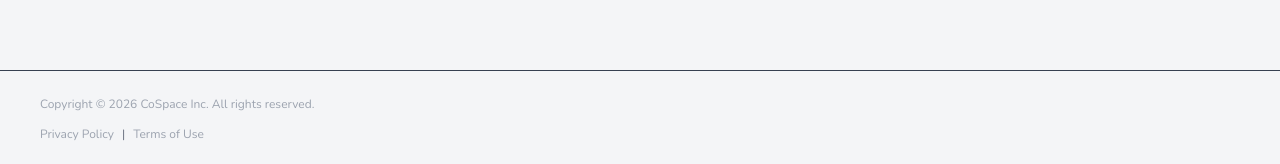
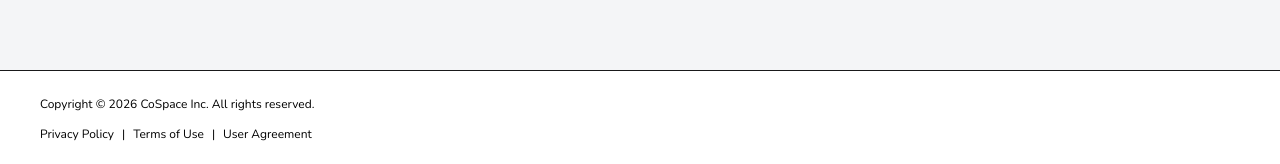
Before and after one commit to usermenei/6Noob7Hack-Frontend, a Next.js app: page / in a window 1280 px wide. Shown: the part 782-946 px from the top of the page. Built offline with nearby package versions, Linux system fonts and the light colour scheme; no server answers.

Commit message:
Adding aggrement at bottom menu

```diff
--- /dev/null
+++ b/src/app/agreements/page.tsx
@@ -0,0 +1,49 @@
+import styles from "../../components/Policy.module.css";
+
+export default function UserAgreementPage() {
+  return (
+    <main className={styles.container}>
+      <h1 className={styles.title}>User Agreement</h1>
+      <p className={styles.lastUpdated}>Last updated: April 19, 2026</p>
+
+      <p className={styles.paragraph}>
+        Welcome to CoSpace. By accessing our website and using our coworking facilities, you agree to be bound by the following terms and conditions. Please read them carefully before making any reservations.
+      </p>
+
+      <h2 className={styles.sectionTitle}>1. Account Responsibilities</h2>
+      <p className={styles.paragraph}>
+        When you create an account with us, you must provide accurate and complete information. You are responsible for:
+      </p>
+      <ul className={styles.list}>
+        <li className={styles.listItem}>Maintaining the confidentiality of your account login credentials.</li>
+        <li className={styles.listItem}>All activities that occur under your account.</li>
+        <li className={styles.listItem}>Notifying us immediately of any unauthorized use of your account.</li>
+      </ul>
+
+      <h2 className={styles.sectionTitle}>2. Workspace Conduct & Rules</h2>
+      <p className={styles.paragraph}>
+        We strive to provide a productive and respectful environment for all our members. While using CoSpace facilities, you agree to:
+      </p>
+      <ul className={styles.list}>
+        <li className={styles.listItem}><strong>Noise Level:</strong> Keep phone calls and conversations at a reasonable volume, especially in shared Hot Desk areas.</li>
+        <li className={styles.listItem}><strong>Cleanliness:</strong> Leave your workspace clean and dispose of any trash before you leave.</li>
+        <li className={styles.listItem}><strong>Equipment:</strong> Use all shared equipment (e.g., printers, monitors) with care and report any damages immediately.</li>
+      </ul>
+
+      <h2 className={styles.sectionTitle}>3. Payments and Cancellations</h2>
+      <p className={styles.paragraph}>
+        By booking a space, you agree to our payment terms:
+      </p>
+      <ul className={styles.list}>
+        <li className={styles.listItem}>Payments must be completed upfront through our online booking system.</li>
+        <li className={styles.listItem}>Cancellations made at least 24 hours in advance are eligible for a full refund.</li>
+        <li className={styles.listItem}>No-shows or late cancellations will not be refunded.</li>
+      </ul>
+
+      <h2 className={styles.sectionTitle}>4. Limitation of Liability</h2>
+      <p className={styles.paragraph}>
+        CoSpace is not responsible for any lost, stolen, or damaged personal property brought into our facilities. Users are fully responsible for their own belongings at all times.
+      </p>
+    </main>
+  );
+}
--- a/src/app/globals.css
+++ b/src/app/globals.css
@@ -11,8 +11,9 @@
 
 @media (prefers-color-scheme: dark) {
   :root {
-    --background: #0f1117;
-    --foreground: #f0f0f0;
+    --foreground-rgb: 255, 255, 255;
+    --background-start-rgb: 0, 0, 0;
+    --background-end-rgb: 0, 0, 0;
   }
 }
 
@@ -22,8 +23,8 @@ html, body {
 }
 
 body {
-  color: var(--foreground);
-  background: var(--background);
+  background-color: #ffffff; /* บังคับให้พื้นหลังเป็นสีขาว */
+  color: #111827; /* บังคับให้ตัวหนังสือหลักเป็นสีเทาเข้ม/ดำ */
   font-family: 'Nunito', sans-serif;
   -webkit-font-smoothing: antialiased;
   -moz-osx-font-smoothing: grayscale;
--- a/src/components/BottomMenu.module.css
+++ b/src/components/BottomMenu.module.css
@@ -1,7 +1,7 @@
 .footer {
     /* ถ้าตอนนี้นำไปใช้ในหน้าพื้นหลังสีเข้ม สามารถปรับสีตรงนี้ได้ตามใจชอบเลยนะครับ */
     padding: 24px 20px;
-    border-top: 1px solid #374151; /* ปรับสีเส้นขอบให้เข้ากับโหมดมืด (ถ้าต้องการ) */
+    border-top: 1px solid #19191a; /* ปรับสีเส้นขอบให้เข้ากับโหมดมืด (ถ้าต้องการ) */
     font-family: 'Nunito', sans-serif;
     margin-top: auto;
 }
@@ -19,7 +19,7 @@
 
 .copyright {
   font-size: 12px;
-  color: #9ca3af;
+  color: #000000;
   margin: 0;
 }
 
@@ -30,21 +30,21 @@
   justify-content: flex-start; /* ⭐️ บังคับกลุ่มลิงก์ให้ชิดซ้าย */
   gap: 8px;
   font-size: 12px;
-  color: #9ca3af;
+  color: #000000;
 }
 
 .link {
-  color: #9ca3af;
+  color: #000000;
   text-decoration: none;
   transition: color 0.2s;
 }
 
 .link:hover {
-  color: #fff; /* สว่างขึ้นตอนเอาเมาส์ชี้ */
+  color: #00a1b3; /* สว่างขึ้นตอนเอาเมาส์ชี้ */
   text-decoration: underline;
 }
 
 .separator {
-  color: #6b7280;
+  color: #000000;
   font-size: 12px;
 }
--- a/src/components/BottomMenu.tsx
+++ b/src/components/BottomMenu.tsx
@@ -16,6 +16,9 @@ export default function BottomMenu() {
           <span className={styles.separator}>|</span>
 
           <Link href="/terms" className={styles.link}>Terms of Use</Link>
+          <span className={styles.separator}>|</span>
+
+          <Link href="/agreements" className={styles.link}>User Agreement</Link>
           {/* <span className={styles.separator}>|</span> */}
 {/*
           <Link href="/sales-and-refunds" className={styles.link}>Sales and Refunds</Link>
--- a/src/components/Policy.module.css
+++ b/src/components/Policy.module.css
@@ -1,11 +1,15 @@
 .container {
   max-width: 800px;
-  margin: 60px auto; /* เว้นระยะจาก Top Menu */
+  margin: 60px auto;
   padding: 0 24px;
   font-family: 'Nunito', sans-serif;
-  color: #4b5563; /* สีข้อความเทาเข้ม อ่านสบายตา */
-  line-height: 1.7; /* ระยะห่างระหว่างบรรทัดให้โปร่งๆ */
+  color: #1c1e21;
+  line-height: 1.7;
   padding-bottom: 60px;
+
+  /* ⭐️ เพิ่ม 2 บรรทัดนี้เข้าไปครับ */
+  background-color: #ffffff;
+  min-height: 100vh; /* บังคับให้สีขาวยาวจนสุดขอบจอด้านล่าง */
 }
 
 .title {
```
